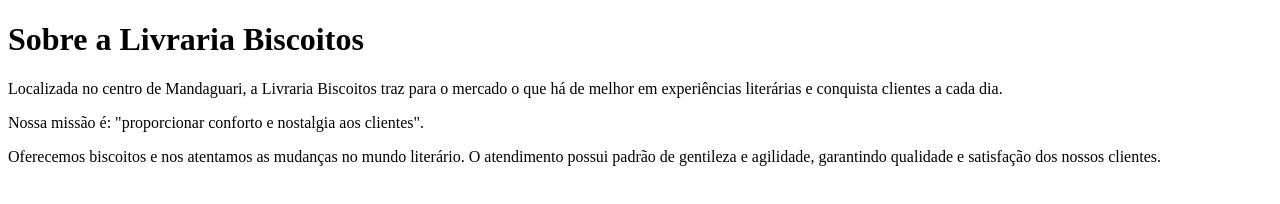
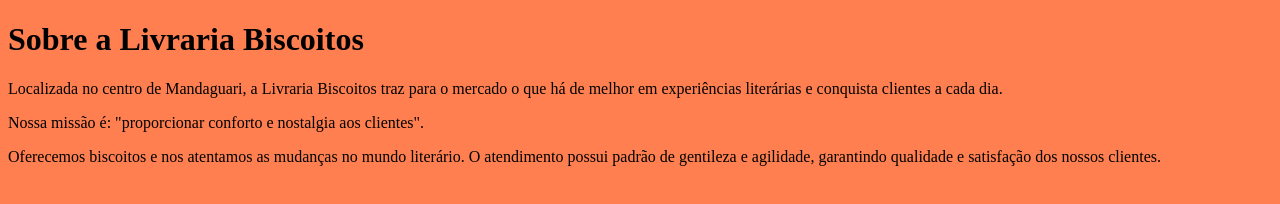
Before and after one commit to Carinhafelizp/pensamentocomputacional, a plain HTML site: page index.html in a window 1280 px wide. Drawn offline with Linux system fonts and the light colour scheme.

Commit message:
index.html

```diff
--- a/index.html
+++ b/index.html
@@ -3,6 +3,7 @@
   <head>
     <meta charset="utf-8">
     <title></title>
+    <link rel="stylesheet" href="style.css">
   </head>
   <body>
   <h1> Sobre a Livraria Biscoitos</h1>
--- /dev/null
+++ b/style.css
@@ -0,0 +1,9 @@
+body{
+    background-color: coral;
+}
+h1{
+    text-align: justify; color: black;
+}
+p{
+    text-align: justify; color: black;
+}
```
